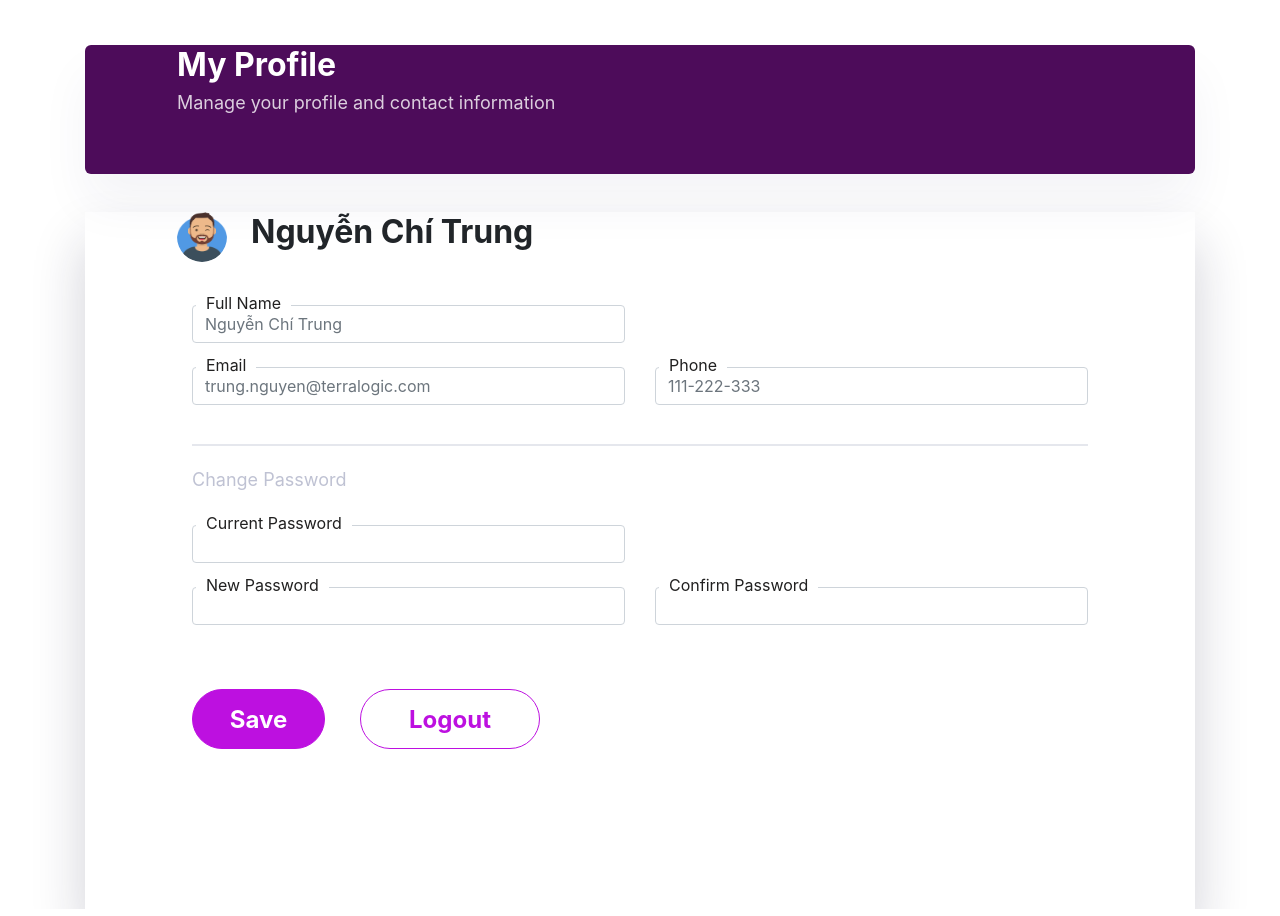
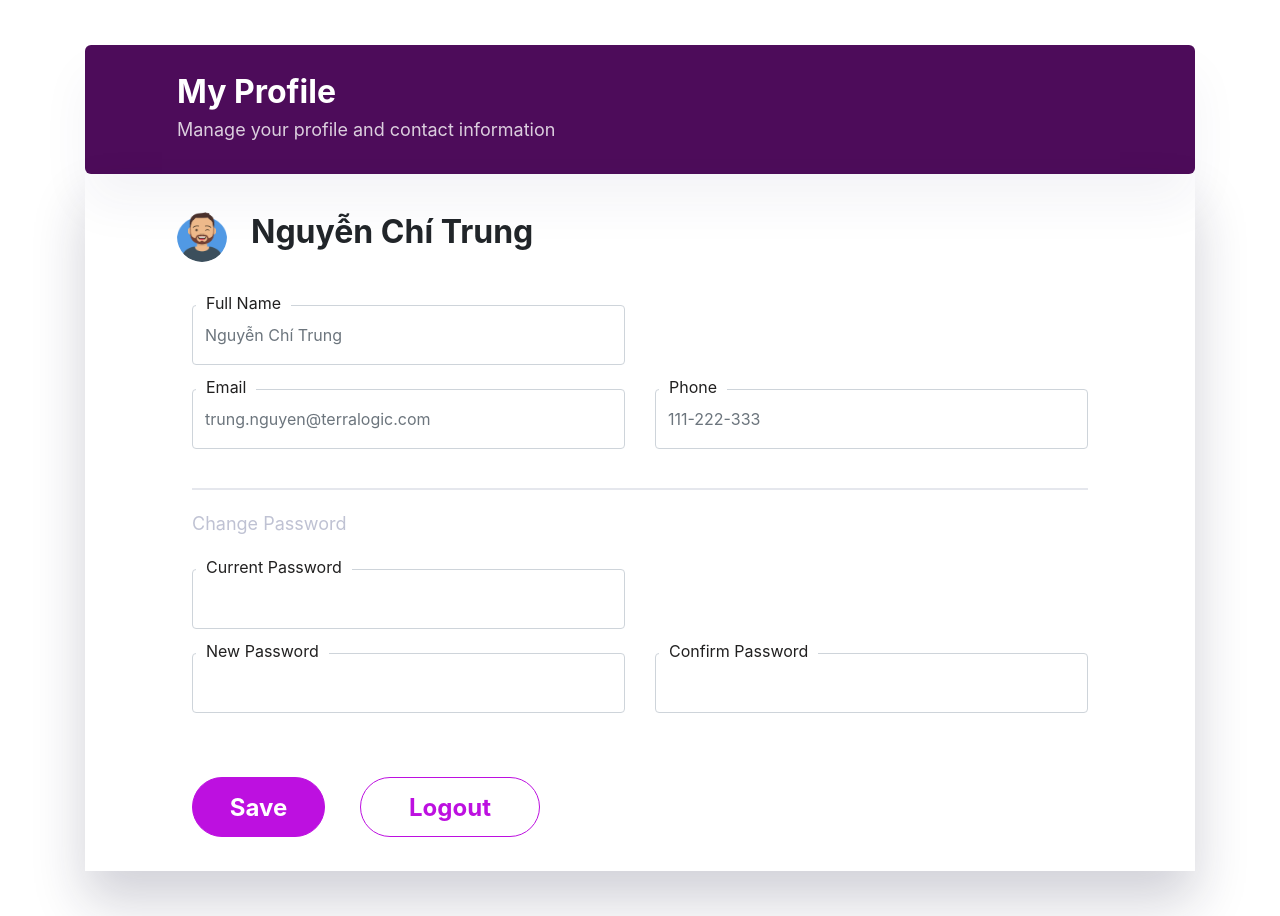
Before and after one commit to trung1310/Assignment2_LoginForm, a React (Create React App) app in the folder assignment_2_login_form/: page / in a window 1280 px wide. Built offline with nearby package versions, Linux system fonts and the light colour scheme.

Commit message:
Completed layout Profile component

```diff
--- a/assignment_2_login_form/src/containers/Profile/_profile.scss
+++ b/assignment_2_login_form/src/containers/Profile/_profile.scss
@@ -11,8 +11,10 @@
 
 @mixin responsiveButton {
     width: 100%;
-    height: 40px;
+    height: 50px;
     font-size: 18px;
+    margin-top: 10px;
+    margin-bottom: 20px;
 }
 
 header {
@@ -24,6 +26,9 @@
   padding: 0 $pSection;
   margin-top: 45px;
 
+  display: flex;
+  flex-direction: column;
+  justify-content: center;
   .title {
     @include fontStyle(bold, 32px);
     color: $colorFontHeader;
@@ -38,13 +43,17 @@
 }
 
 section {
-  padding: 0 $pSection;
+  padding: 38px $pSection;
   height: 697px;
+  margin-bottom: 45px;
   box-shadow: 0 30px 50px 0 rgba(26, 25, 62, 0.2);
+  @media screen and (max-width: 768px){
+    height: auto;
+  }
+
 
   .profile {
     display: flex;
-    margin-top: 38px;
 
     @media screen and (max-width: 768px){
       flex-direction: column;
@@ -83,10 +92,12 @@
       color: $colorFontChangePass;
     }
 
-    input {
+    .form-control{
+      height: 60px;
       position: relative;
       color: $colorFontSection;
     }
+
     label {
       position: absolute;
       top: -12px;
@@ -108,7 +119,7 @@
         @include fontStyle(bold, 24px);
         border-radius: 30px;
         text-align: center;
-        margin: 40px 0;
+        margin-top: 40px;
       }
 
       .btnLogout {
```
